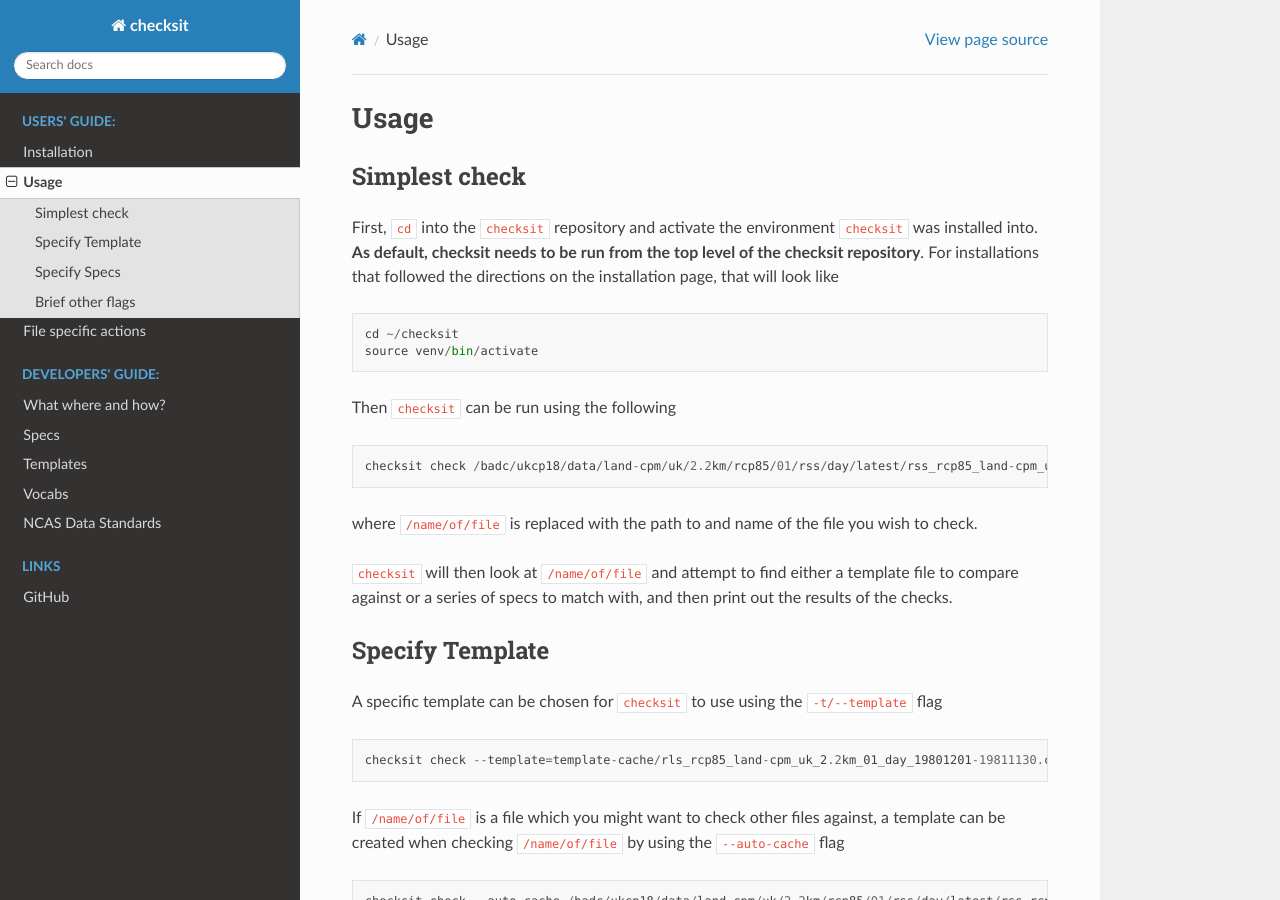
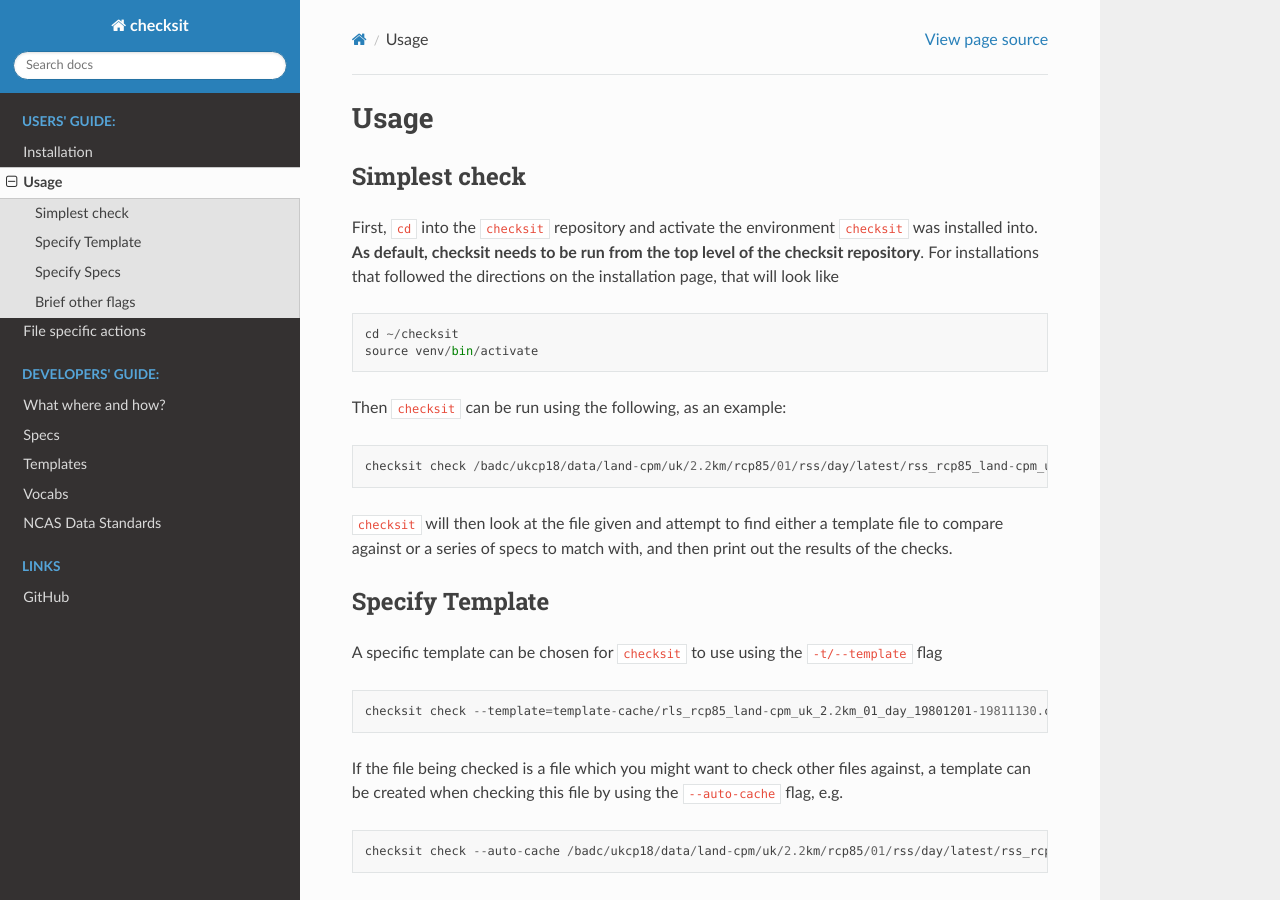
Before and after one commit to cedadev/checksit, a Sphinx documentation site: the page built from docs/source/usage.rst, in a window 1280 px wide and 900 px high. Built offline with Sphinx 7.4.7 and the Read the Docs theme 2.0.0, drawn with Linux system fonts in a browser that asks for light colours.

Commit message:
Update some file name references

```diff
--- a/docs/source/usage.rst
+++ b/docs/source/usage.rst
@@ -11,15 +11,13 @@ First, ``cd`` into the ``checksit`` repository and activate the environment ``ch
    cd ~/checksit
    source venv/bin/activate
 
-Then ``checksit`` can be run using the following
+Then ``checksit`` can be run using the following, as an example:
 
 .. code-block::
 
    checksit check /badc/ukcp18/data/land-cpm/uk/2.2km/rcp85/01/rss/day/latest/rss_rcp85_land-cpm_uk_2.2km_01_day_20671201-20681130.nc
 
-where ``/name/of/file`` is replaced with the path to and name of the file you wish to check.
-
-``checksit`` will then look at ``/name/of/file`` and attempt to find either a template file to compare against or a series of specs to match with, and then print out the results of the checks.
+``checksit`` will then look at the file given and attempt to find either a template file to compare against or a series of specs to match with, and then print out the results of the checks.
 
 Specify Template
 ----------------
@@ -30,7 +28,7 @@ A specific template can be chosen for ``checksit`` to use using the ``-t/--templ
 
    checksit check --template=template-cache/rls_rcp85_land-cpm_uk_2.2km_01_day_19801201-19811130.cdl /badc/ukcp18/data/land-cpm/uk/2.2km/rcp85/01/rss/day/latest/rss_rcp85_land-cpm_uk_2.2km_01_day_20671201-20681130.nc
 
-If ``/name/of/file`` is a file which you might want to check other files against, a template can be created when checking ``/name/of/file`` by using the ``--auto-cache`` flag
+If the file being checked is a file which you might want to check other files against, a template can be created when checking this file by using the ``--auto-cache`` flag, e.g.
 
 .. code-block::
 
```
